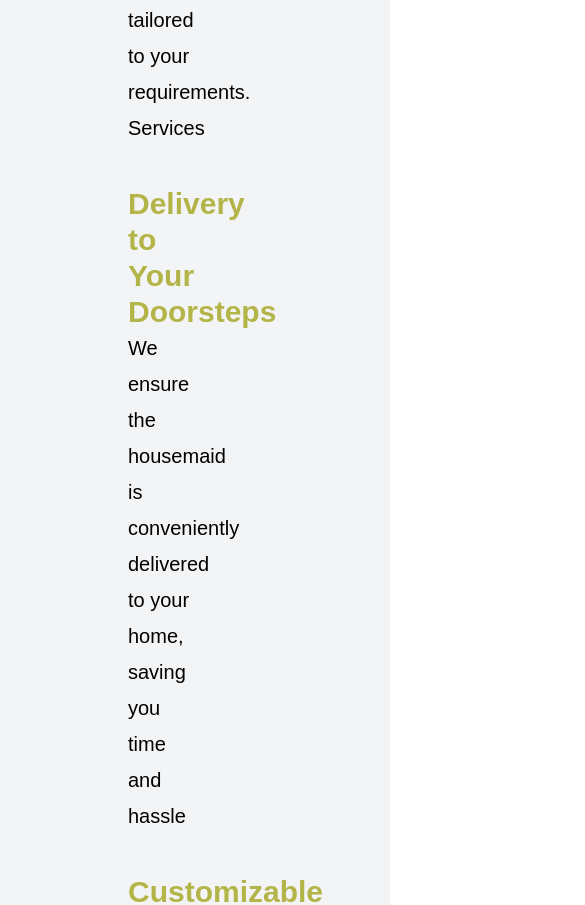
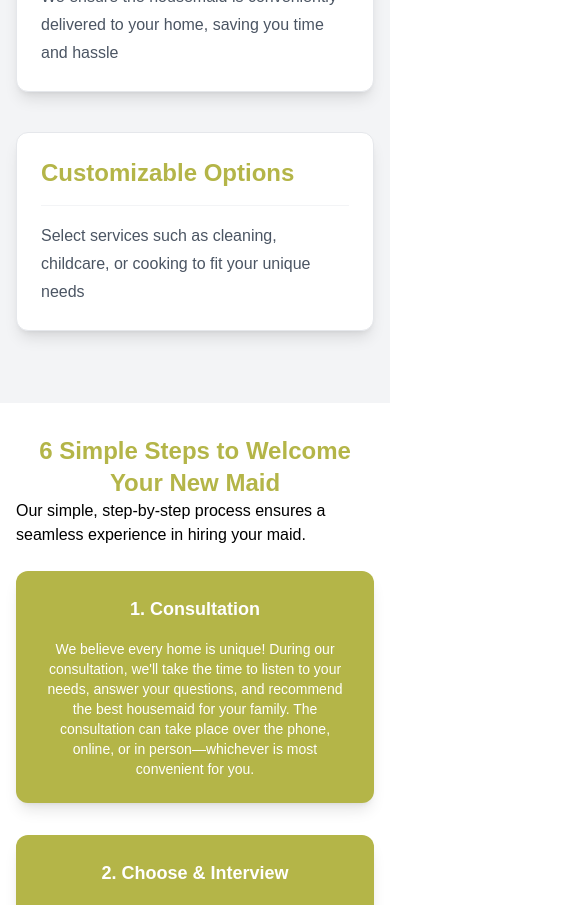
Before and after one commit to azrulwm/kiara-maniz, a Next.js app: page /maids in a window 390 px wide. Shown: the part 1040-1945 px from the top of the page, 585 px wide, since content can reach past the window. Built offline with nearby package versions, Linux system fonts and the light colour scheme.

Commit message:
feat: Improved the mobile responsiveness for maidspage

```diff
--- a/src/components/ForeignWorkerPage/ForeignWorker/ForeignWorker.tsx
+++ b/src/components/ForeignWorkerPage/ForeignWorker/ForeignWorker.tsx
@@ -40,7 +40,7 @@ const ForeignWorker = () => {
             </div>
             {/* Mobile Header */}
             <div className="hidden max-md:absolute max-md:inset-0 max-md:flex max-md:items-center max-md:justify-center">
-              <h1 className="text-center text-3xl font-extrabold text-white">
+              <h1 className="text-center text-3xl font-extrabold text-secondary">
                 {foreignWorkerDetails.header}
               </h1>
             </div>
--- a/src/components/MaidsPage/Compliance/Compliance.tsx
+++ b/src/components/MaidsPage/Compliance/Compliance.tsx
@@ -1,8 +1,8 @@
+import Image from 'next/image';
 import complianceFirstLogo from '@public/compliance-first-logo.svg';
 import complianceSecondLogo from '@public/compliance-second-logo.svg';
 import complianceThirdLogo from '@public/compliance-third-logo.svg';
 import complianceFourthLogo from '@public/compliance-fourth-logo.svg';
-import Image from 'next/image';
 
 const Compliance = () => {
   const complianceDetails = {
@@ -16,21 +16,22 @@ const Compliance = () => {
   };
   return (
     <div className="compliance-maidspage bg-secondary">
-      <div className="container flex flex-col items-center justify-center px-32 py-16">
-        <h1 className="text-center text-3xl font-extrabold text-white">
+      <div className="container flex flex-col items-center justify-center px-32 py-16 max-md:px-4 max-md:py-8">
+        <h1 className="text-center text-3xl font-extrabold text-white max-md:text-2xl">
           {complianceDetails.header}
         </h1>
-        <div className="mt-6 flex gap-16">
+        <div className="mt-6 grid grid-cols-2 gap-4 md:flex md:gap-16">
           {complianceDetails.logos.map((item, index) => (
+            <div key={index} className="flex items-center justify-center">
               <Image
-              key={index}
                 src={item}
                 alt="compliance logo"
                 width={150}
                 height={150}
                 priority
-              className="mb-4 w-full object-contain"
+                className="w-[150px] object-contain max-md:w-[120px]"
               />
+            </div>
           ))}
         </div>
       </div>
--- a/src/components/MaidsPage/HousemaidServices/HousemaidServices.tsx
+++ b/src/components/MaidsPage/HousemaidServices/HousemaidServices.tsx
@@ -16,19 +16,36 @@ const HousemaidServices = () => {
         'Select services such as cleaning, childcare, or cooking to fit your unique needs',
     },
   ];
+
   return (
     <div className="housemaid-services-maidspage bg-gray-100">
-      <div className="container px-32 py-16">
+      <div className="container px-32 py-16 max-md:px-4 max-md:py-8">
         {housemaidServicesDetails.map((item, index) => (
-          <div key={index} className="mb-10 w-1/2">
-            <h1 className="text-3xl font-extrabold text-secondary">
-              {item.title}
-            </h1>
-            <p className="text-xl leading-9">{item.description}</p>
+          <div key={index} className="mb-10 w-1/2 max-md:w-full">
+            {/* Desktop View */}
+            <div className="hidden md:block">
+              <h1 className="text-3xl font-extrabold text-secondary">
+                {item.title}
+              </h1>
+              <p className="text-xl leading-9">{item.description}</p>
+            </div>
+
+            {/* Mobile Card View */}
+            <div className="rounded-xl border border-gray-200 bg-white p-6 shadow-lg transition-all duration-200 hover:shadow-xl md:hidden">
+              <div className="mb-4">
+                <h1 className="text-2xl font-extrabold text-secondary">
+                  {item.title}
+                </h1>
+              </div>
+              <div className="border-t border-gray-100 pt-4">
+                <p className="text-base leading-7 text-gray-600">
+                  {item.description}
+                </p>
+              </div>
+            </div>
           </div>
         ))}
       </div>
-      ;
     </div>
   );
 };
--- a/src/components/MaidsPage/Maids/Maids.tsx
+++ b/src/components/MaidsPage/Maids/Maids.tsx
@@ -29,7 +29,7 @@ const Maids = () => {
             </div>
             {/* Mobile Header */}
             <div className="hidden max-md:absolute max-md:inset-0 max-md:flex max-md:items-center max-md:justify-center">
-              <h1 className="text-center text-3xl font-extrabold text-white">
+              <h1 className="text-center text-3xl font-extrabold text-secondary">
                 {maidsDetails.header}
               </h1>
             </div>
--- a/src/components/MaidsPage/Quality/Quality.tsx
+++ b/src/components/MaidsPage/Quality/Quality.tsx
@@ -5,7 +5,7 @@ import qualityThirdLogo from '@public/quality-third-logo.svg';
 import qualityFourthLogo from '@public/quality-fourth-logo.svg';
 import qualityImage from '@public/quality-maid.webp';
 
-const quality = () => {
+const Quality = () => {
   const qualityDetails = {
     qualityCard: [
       {
@@ -33,10 +33,12 @@ const quality = () => {
       },
     ],
   };
+
   return (
     <div className="quality-maidspage">
-      <div className="container flex items-center justify-center gap-10 px-32 py-16">
-        <div className="w-1/2">
+      <div className="container relative flex items-center justify-center gap-10 px-32 py-16 max-md:px-4 max-md:py-8">
+        {/* Desktop Image */}
+        <div className="w-1/2 max-md:hidden">
           <Image
             src={qualityImage}
             alt="Quality image"
@@ -46,30 +48,47 @@ const quality = () => {
             className="mb-4 object-contain"
           />
         </div>
-        <div className="grid w-1/2 grid-cols-1 gap-4 md:grid-cols-2">
+
+        {/* Mobile Background Image */}
+        <div className="hidden max-md:absolute max-md:inset-0 max-md:block">
+          <Image
+            src={qualityImage}
+            alt="Quality image"
+            fill
+            priority
+            className="object-cover brightness-50"
+          />
+        </div>
+
+        {/* Cards Grid Section */}
+        <div className="w-1/2 max-md:relative max-md:w-full max-md:px-4">
+          <div className="grid w-full grid-cols-2 gap-4 max-md:gap-2">
             {qualityDetails.qualityCard.map((item, index) => (
               <div
                 key={index}
-              className="flex flex-col items-center justify-center rounded-2xl bg-gray-300 p-3"
+                className="flex flex-col items-center justify-center rounded-xl bg-gray-300 p-6 shadow-lg transition-all duration-200 hover:shadow-xl max-md:p-3"
               >
-              <h3 className="mb-4 text-center text-lg font-bold text-secondary">
+                <h3 className="mb-4 text-center text-lg font-bold text-secondary max-md:mb-2 max-md:text-sm">
                   {item.title}
                 </h3>
                 <Image
                   src={item.logo}
-                alt="Description Logo"
+                  alt={`${item.title} Logo`}
                   width={75}
-                height={75}
+                  height={100}
                   priority
-                className="mb-4 object-contain"
+                  className="mb-4 w-[50px] object-contain md:mb-2 md:w-[75px]"
                 />
-              <p className="text-center text-sm">{item.descripton}</p>
+                <p className="text-center text-sm max-md:text-xs">
+                  {item.descripton}
+                </p>
               </div>
             ))}
+          </div>
         </div>
       </div>
     </div>
   );
 };
 
-export default quality;
+export default Quality;
--- a/src/components/MaidsPage/Steps/Steps.tsx
+++ b/src/components/MaidsPage/Steps/Steps.tsx
@@ -6,13 +6,11 @@ const Steps = () => {
     commitmentCard: [
       {
         title: '1. Consultation',
-        descripton:
-          'We believe every home is unique! During our consultation, we’ll take the time to listen to your needs, answer your questions, and recommend the best housemaid for your family. The consultation can take place over the phone, online, or in person—whichever is most convenient for you.',
+        descripton: `We believe every home is unique! During our consultation, we'll take the time to listen to your needs, answer your questions, and recommend the best housemaid for your family. The consultation can take place over the phone, online, or in person—whichever is most convenient for you.`,
       },
       {
         title: '2. Choose & Interview',
-        descripton:
-          'After the consultation, you can review our curated list of housemaids and select the one that best fits your needs. Once chosen, you’ll have the opportunity to interview the maid to ensure they are the right match for your home.',
+        descripton: `After the consultation, you can review our curated list of housemaids and select the one that best fits your needs. Once chosen, you'll have the opportunity to interview the maid to ensure they are the right match for your home.`,
       },
       {
         title: '3. Document & Submission',
@@ -36,23 +34,28 @@ const Steps = () => {
       },
     ],
   };
+
   return (
     <div className="steps-maidspage">
-      <div className="container flex flex-col items-center justify-center px-32 py-16">
-        <h1 className="text-center text-3xl font-extrabold text-secondary">
+      <div className="container flex flex-col items-center justify-center px-32 py-16 max-md:px-4 max-md:py-8">
+        <h1 className="text-center text-3xl font-extrabold text-secondary max-md:text-2xl">
           {stepDetails.header}
         </h1>
-        <p className="mb-10 text-xl">{stepDetails.subHeader}</p>
+        <p className="mb-10 text-xl max-md:mb-6 max-md:text-base">
+          {stepDetails.subHeader}
+        </p>
         <div className="grid w-full grid-cols-1 gap-x-4 gap-y-8 md:grid-cols-3">
           {stepDetails.commitmentCard.map((item, index) => (
             <div
               key={index}
-              className="flex h-[300px] flex-col items-center rounded-sm bg-secondary p-6"
+              className="flex flex-col items-center rounded-xl bg-secondary p-6 shadow-lg max-md:min-h-[200px] md:h-[300px]"
             >
-              <h3 className="mb-4 text-center text-xl font-bold text-white">
+              <h3 className="mb-4 text-center text-xl font-bold text-white max-md:text-lg">
                 {item.title}
               </h3>
-              <p className="text-center text-white">{item.descripton}</p>
+              <p className="text-center text-white max-md:text-sm">
+                {item.descripton}
+              </p>
             </div>
           ))}
         </div>
```
Lines whose indentation alone changed are shown as unchanged.
